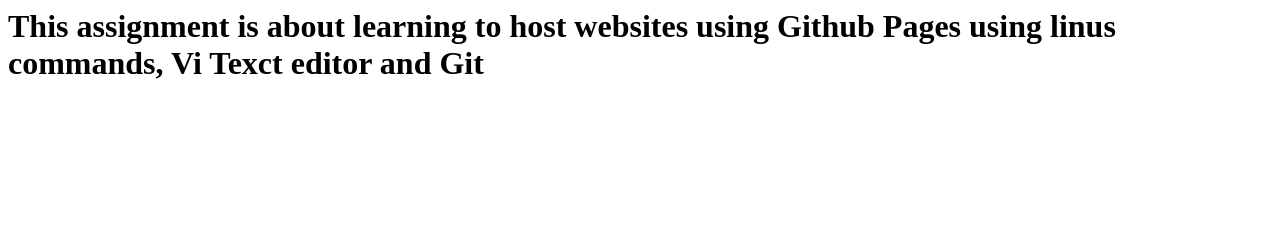
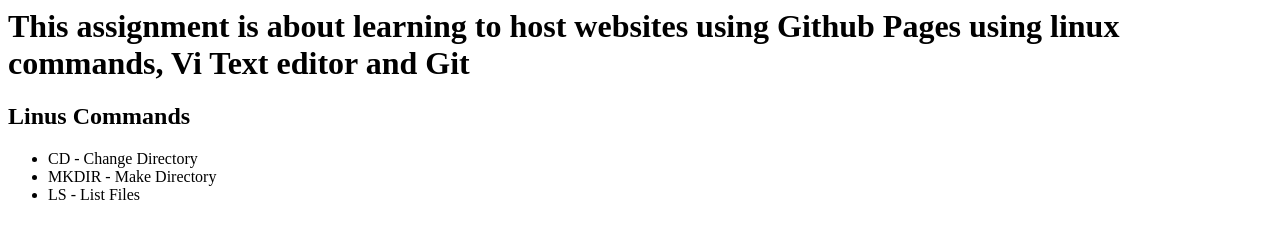
Before and after one commit to Dk45njit/website, a plain HTML site: page index.html in a window 1280 px wide. Drawn offline with Linux system fonts and the light colour scheme.

Commit message:
added Linux commands in index file

```diff
--- a/index.html
+++ b/index.html
@@ -3,6 +3,13 @@
 		<title>Git Website</title>
 	</head>
 	<body>
-		<h1>This assignment is about learning to host websites using Github Pages using linus commands, Vi Texct editor and Git</h1>
+		<h1>This assignment is about learning to host websites using Github Pages using linux commands, Vi Text editor and Git</h1>
+		<h2>Linus Commands</h2>
+		<p><ul>
+			<li>CD - Change Directory</li>
+			<li>MKDIR - Make Directory</li>
+			<li>LS - List Files</li>
+		   </ul>
+		</p>
 	</body>
 </html>
```
